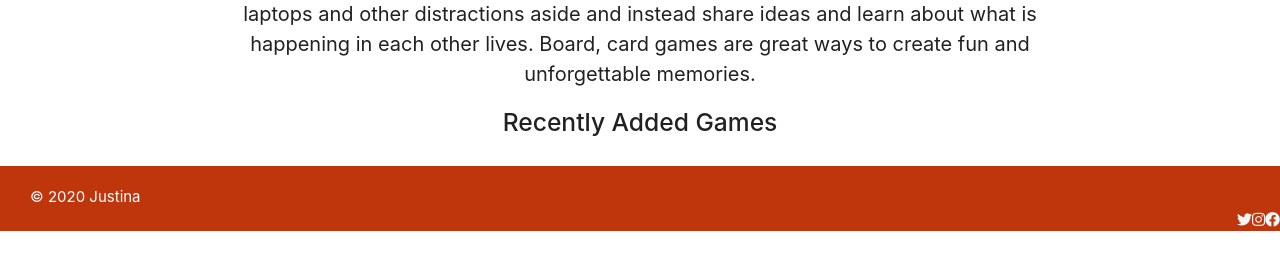
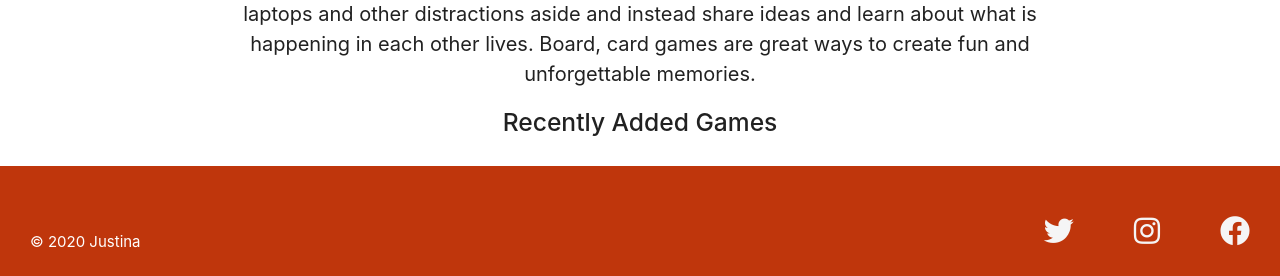
Before and after one commit to Code-Institute-Submissions/MS3-family-games, a Flask app: page / in a window 1280 px wide. Shown: the part 958-1234 px from the top of the page. Before the commit the page ends 1189 px from the top, so only its background shows below. Run offline with Flask 2, Linux system fonts and the light colour scheme; data that the repository does not hold is empty; some libraries are stand-ins or nearby versions.

Commit message:
Add padding and margin to footer

```diff
--- a/static/css/style.css
+++ b/static/css/style.css
@@ -15,4 +15,11 @@ main {
 
 .brand-logo, .copyright-text{
     margin-left: 30px;
+    padding-top: 2rem;
   }
+
+
+.footer-icon {
+    font-size: 2rem;
+    padding: 2rem;
+}
--- a/templates/base.html
+++ b/templates/base.html
@@ -57,14 +57,10 @@
 
         <!-- Footer -->
         <footer class="page-footer deep-orange darken-4">
-            <div class="copyright-text">
-                © 2020 Justina
-            </div>
-            <div class="right">
-                <a class="grey-text text-lighten-4 right" href="#!"><i class="fab fa-facebook"></i></a>
-                <a class="grey-text text-lighten-4 right" href="#!"><i class="fab fa-instagram"></i></a>
-                <a class="grey-text text-lighten-4 right" href="#!"><i class="fab fa-twitter"></i></a>
-            </div>
+            <p class="left copyright-text">© 2020 Justina</p>
+            <a class="grey-text text-lighten-4 right" href="https://en-gb.facebook.com/!" target="_blank"><i class="footer-icon hoverable fab fa-facebook"></i></a>
+            <a class="grey-text text-lighten-4 right" href="https://www.instagram.com/" target="_blank"><i class="footer-icon fab hoverable fa-instagram"></i></a>
+            <a class="grey-text text-lighten-4 right" href="https://twitter.com/?lang=en-gb" target="_blank"><i class="footer-icon fab hoverable fa-twitter"></i></a>
         </footer>
 
     <script src="https://code.jquery.com/jquery-3.5.1.min.js"
```
